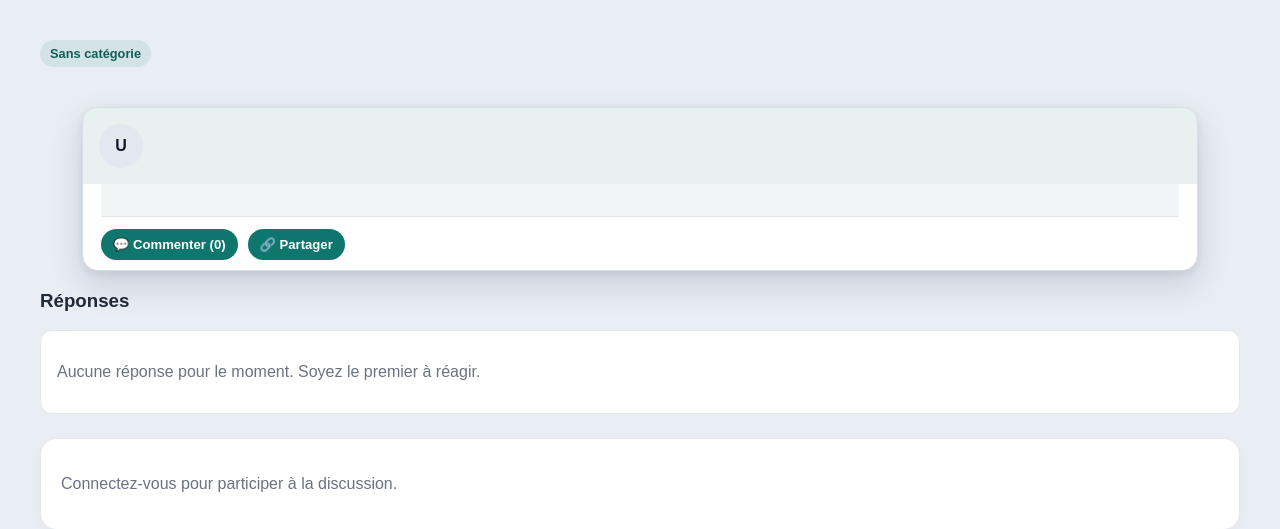
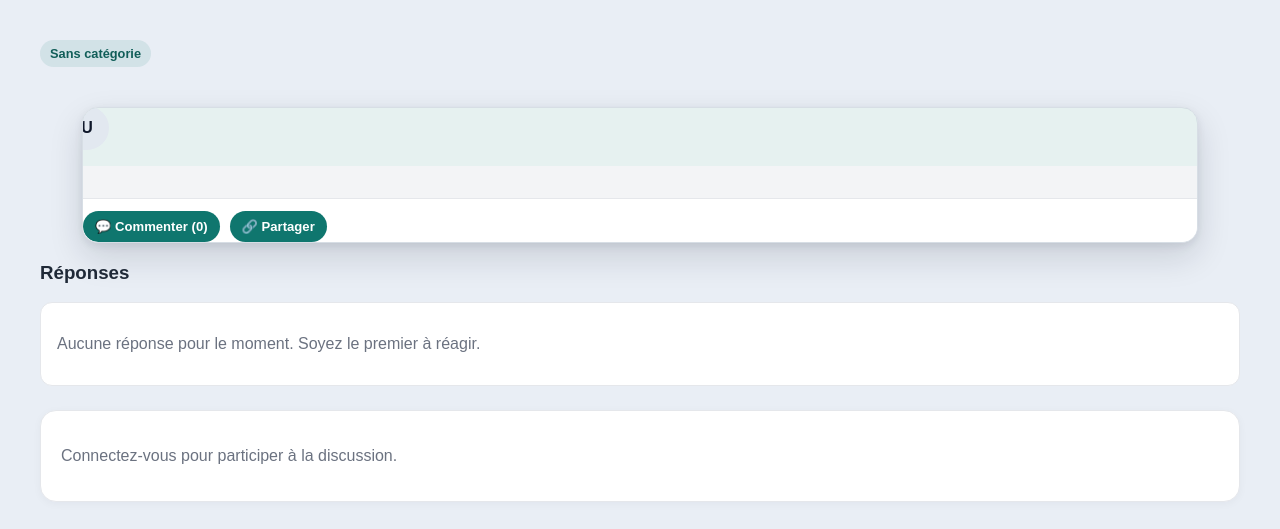
Before and after one commit to codesphereafrica-rgb/conza, a Laravel app: template resources/views/forum/topic.blade.php in a window 1280 px wide. Shown: the part 96-625 px from the top of the page. Run offline with Laravel 12, Linux system fonts and the light colour scheme; the template is opened without the code that fills it, so the values that code supplies are empty.

Commit message:
Remove inner forum card padding

```diff
--- a/resources/views/forum/topic.blade.php
+++ b/resources/views/forum/topic.blade.php
@@ -44,10 +44,10 @@
             </div>
 
             <div class="topic-post-content post-content">
-                <div class="topic-post-body topic-text bg-gray-100 border border-gray-200 rounded-xl p-3">{{ $topic->content }}</div>
+                <div class="topic-post-body topic-text post-text bg-gray-100 border border-gray-200 rounded-xl p-3">{{ $topic->content }}</div>
 
                 @if(!empty($topic->attachments))
-                    <div class="topic-post-media-wrap media-wrapper post-media mt-3">
+                    <div class="topic-post-media-wrap media-wrapper media post-media mt-3">
                         @foreach($topic->attachments as $attachment)
                             @php
                                 $filePath = is_array($attachment) ? ($attachment['url'] ?? null) : (is_string($attachment) ? str_replace('\\', '/', $attachment) : null);
@@ -95,45 +95,55 @@
             .topic-meta {
                 display: none;
             }
-            .topic-card,
-            .reply-card {
+            .topic-card {
                 width: 93% !important;
                 margin: 0 auto !important;
                 border-radius: 16px !important;
+                padding: 0 !important;
                 overflow: hidden !important;
             }
-            .post-content,
-            .topic-text,
-            .media-wrapper,
-            .video-wrapper,
-            .post-media {
+            .topic-card .p-4,
+            .topic-card .p-3 {
+                padding-left: 0 !important;
+                padding-right: 0 !important;
+            }
+            .topic-card .post-text {
+                padding-left: 12px !important;
+                padding-right: 12px !important;
+            }
+            .topic-card .topic-post-content {
+                margin: 0 !important;
+                padding: 0 !important;
+            }
+            .topic-card video,
+            .topic-card img,
+            .topic-card .media {
                 width: 100% !important;
                 margin: 0 !important;
                 border-radius: 0 !important;
-                padding-left: 12px !important;
-                padding-right: 12px !important;
             }
-            .post-media video,
-            .post-media img,
-            .video-wrapper video {
+            .reply-card {
+                width: 93% !important;
+                margin: 0 auto 12px auto !important;
+                border-radius: 16px !important;
+                padding: 0 !important;
+                overflow: hidden !important;
+                gap: 0 !important;
+            }
+            .reply-card .reply-header {
+                margin: 0 !important;
+                padding: 10px 12px !important;
+            }
+            .reply-card .reply-bubble,
+            .reply-card .message-content {
                 width: 100% !important;
+                margin: 0 !important;
                 border-radius: 0 !important;
-                margin: 0 !important;
+                border-left: 0 !important;
+                border-right: 0 !important;
             }
             .forum-page {
                 background-color: #e9eef5 !important;
-            }
-            .reply-card .reply-header {
-                margin-bottom: 0 !important;
-                padding-bottom: 8px !important;
-            }
-            .reply-card .reply-bubble,
-            .reply-card .message-content,
-            .reply-card .bg-gray-100 {
-                width: 100% !important;
-                margin: 0 !important;
-                border-radius: 0 0 16px 16px !important;
-                margin-top: 0 !important;
             }
             .topic-post-card {
                 width: min(100%, 760px);
@@ -361,7 +371,7 @@
                         </div>
                         <span class="forum-comment-meta">{{ $post->created_at->diffForHumans() }}</span>
                     </div>
-                    <div class="forum-comment-body message-bubble bg-gray-100 border border-gray-200 rounded-lg p-3">{{ $post->content }}</div>
+                    <div class="forum-comment-body message-bubble reply-bubble bg-gray-100 border border-gray-200 rounded-lg p-3">{{ $post->content }}</div>
 
                     @auth
                         <div class="forum-comment-actions">
```
